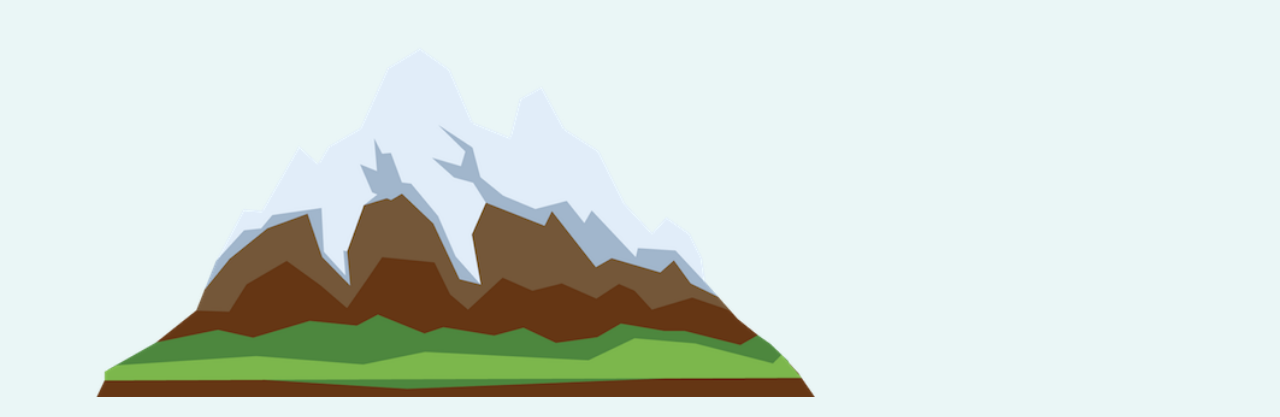
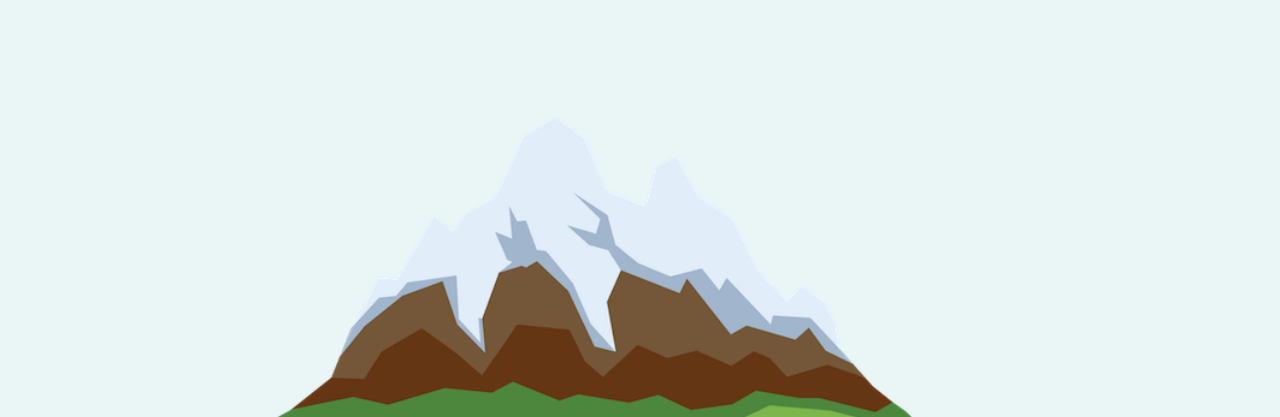
Before and after one commit to FahadMajed/Me, a plain HTML site: page index.html in a window 1280 px wide. Shown: the part 383-800 px from the top of the page. Drawn offline with Linux system fonts and the light colour scheme.

Commit message:
Update styles.css

```diff
--- a/CSS/styles.css
+++ b/CSS/styles.css
@@ -83,10 +83,9 @@ font-size: 600%;
   width: 250px;
 }
 .mountain {
-  position: absolute;
-bottom: 75px;
-  top: 350px;
-right: 465px;
+
+
+   padding-right:  100px;
   width: 720px;
 
 
```
